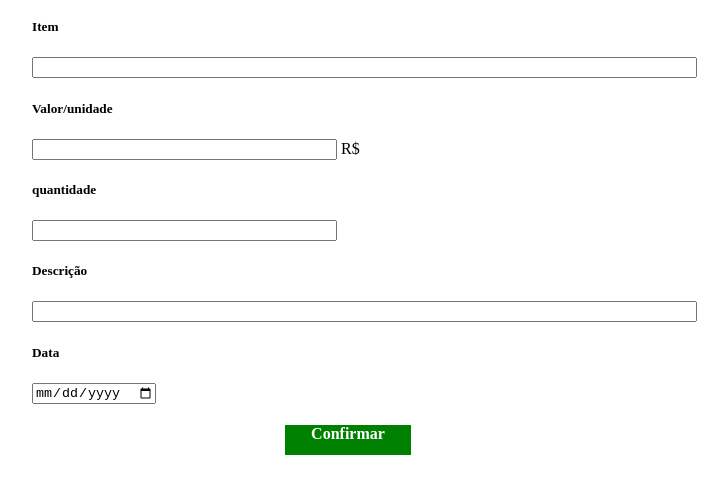
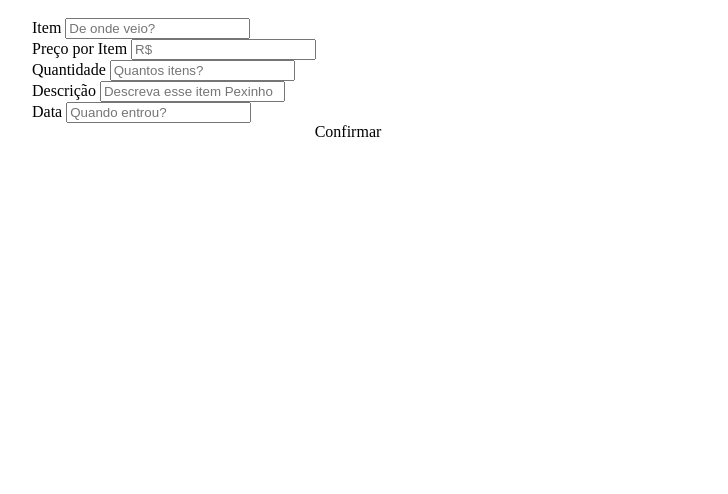
Before and after one commit to EdYuTo/Hackathon-2018.2-Time03, a plain HTML site: page adicionar.html in a window 1280 px wide. Shown: the part 48-542 px from the top of the page, without its empty margins (292-1020 px from the left). Drawn offline with Linux system fonts and the light colour scheme.

Commit message:
mudei a entrada

```diff
--- a/adicionar.html
+++ b/adicionar.html
@@ -1,27 +1,35 @@
 <html>
 <body>
 	<div style="width: 50%; margin: auto;">
-		<h1 style="text-align: center;">Gasto</h1>
-		<h5>Item</h5>
-		<input type="text" name="nome do gasto" size="80%">
-		<div style="width: 100%">
-			<div style="display: inline-block;">
-			<h5>Valor/unidade</h5>
-			<input type="text" name="valor" size="35%"> R$ &nbsp &nbsp
+		<h1 style="text-align: center;" class="display-4 font-weight-normal">Gasto</h1>
+
+		<div class="mb-3">
+		<label for="Item">Item</label>
+        	<input type="text" class="form-control" id="Item" placeholder="De onde veio?" required="">
+        </div>
+
+        <div class="row">
+        	<div class="col-md-6 mb-3">
+			<label for="Preco">Preço por Item</label>
+			<input type="text" class="form-control" id="Preco" placeholder="R$" required="">
 			</div>
-			<div style="display: inline-block;">
-			<h5>quantidade</h5>
-			<input type="text" name="quantidade" size="35%">
+			<div class="col-md-6 mb-3">
+			<label for="Quantidade">Quantidade</label>
+			<input type="text" class="form-control" id="Quantidade" placeholder="Quantos itens?" required="">
 			</div>
-		</div>
-		<h5>Descrição</h5>
-		<input type="text" name="nome do gasto" size="80%">
-		<h5>Data</h5>
-		<input type="date" name="nome do gasto">
-		<div style="width: 20%; margin: auto; height: 30px;
-		background-color: green; text-align: center;
-		color: white;"><h4><strong>Confirmar</strong></h4></div>
-		<br>
+	  	</div>
+
+		<div class="mb-3">
+		<label for="Descricao">Descrição</label>
+        	<input type="text" class="form-control" id="Descricao" placeholder="Descreva esse item Pexinho" required="">
+        </div>
+
+		<div class="mb-3">
+		<label for="DataM">Data</label>
+        	<input type="text" class="form-control" id="DataM" placeholder="Quando entrou?" required="">
+        </div>
+
+		<div style="text-align: center;"><a class="btn btn-primary my-2">Confirmar<a></div>
 	</div>
 </body>
 </html>
```
